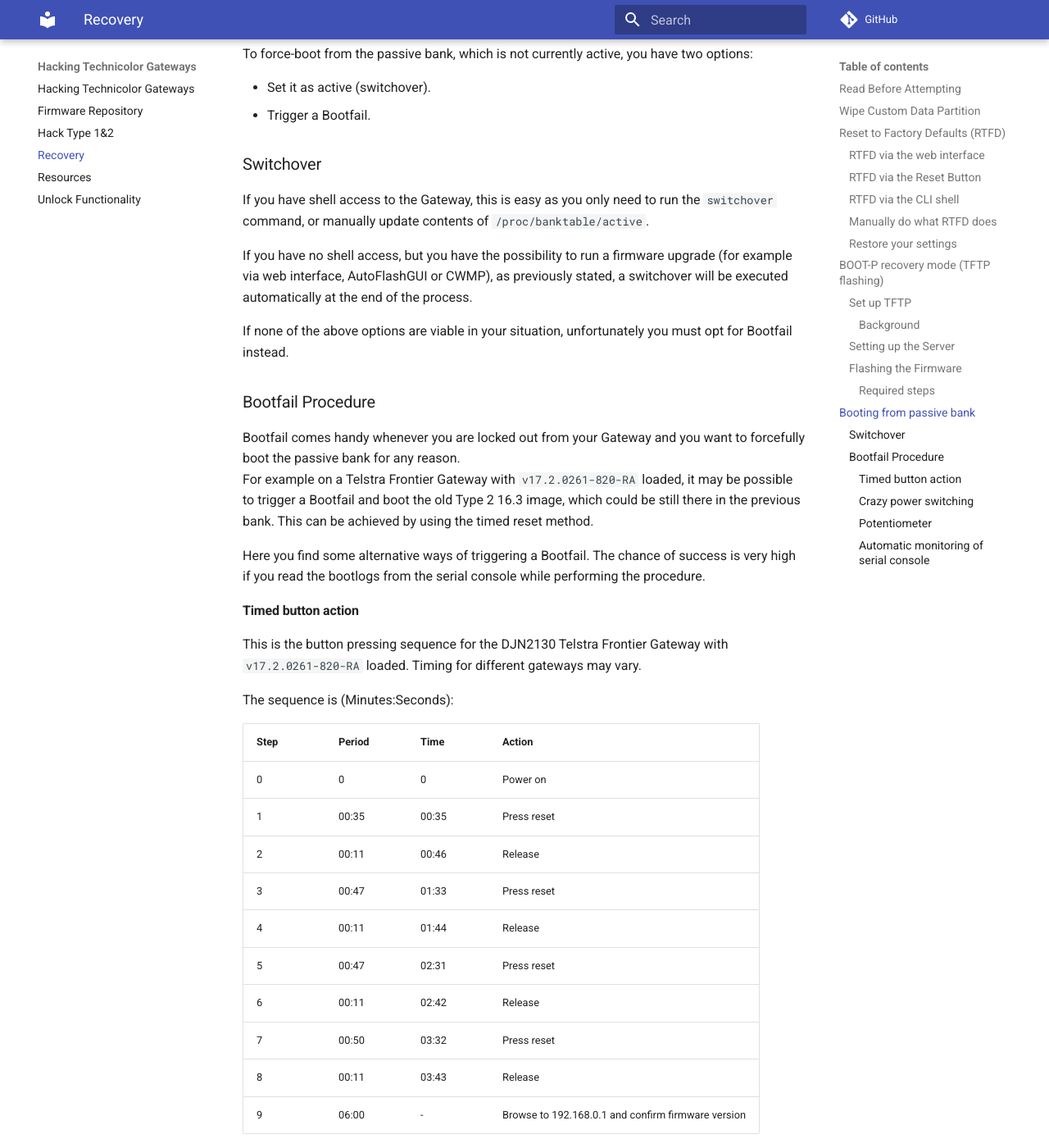
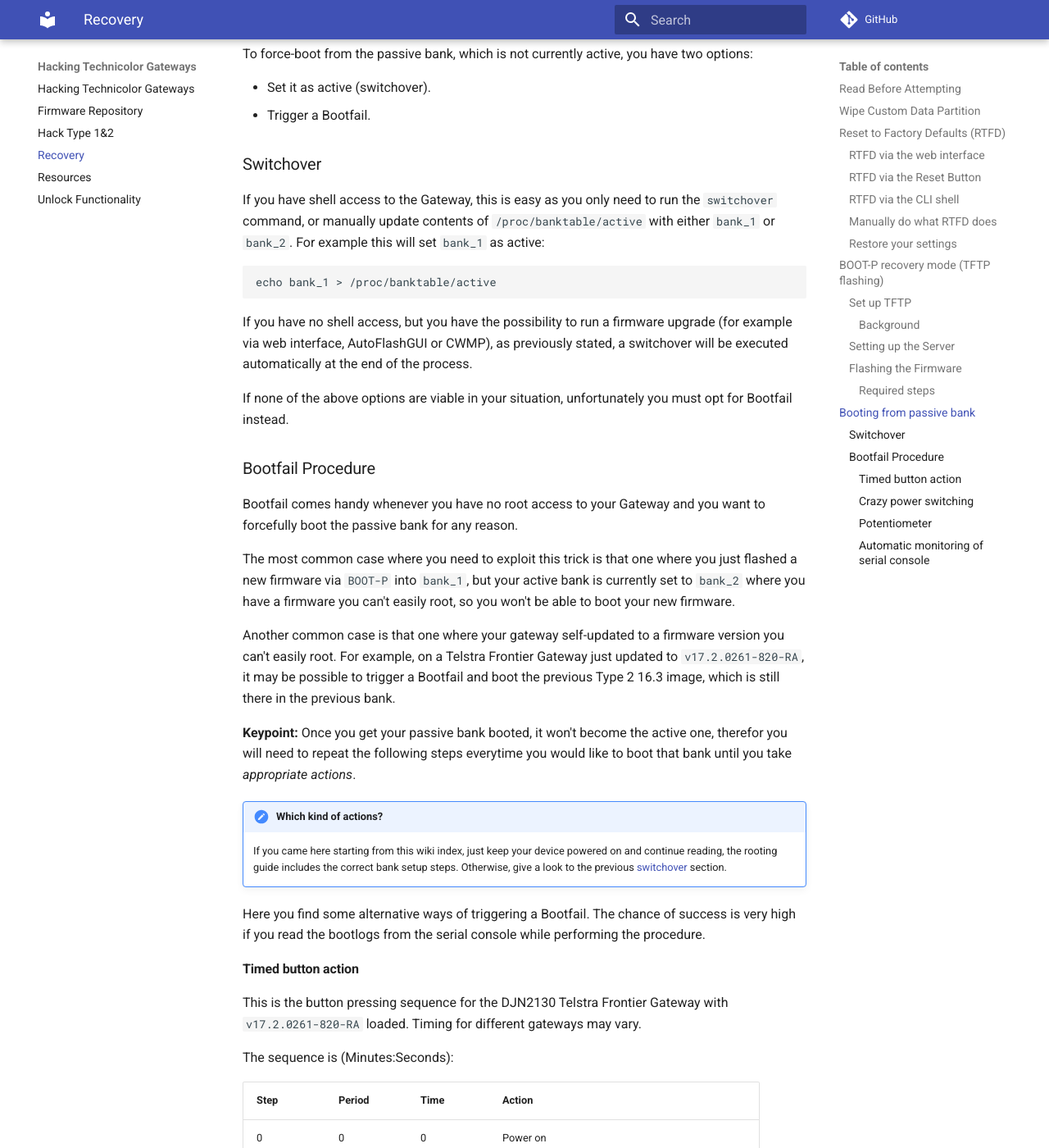
Before and after one commit to hack-technicolor/hack-technicolor, an MkDocs documentation site: the page built from docs/Recovery.md, in a window 1280 px wide and 1400 px high, scrolled down 9262 px. Shown: the whole window at 82% size. Built offline with MkDocs 1.6.1 and Material for MkDocs 9.7.7, drawn with Linux system fonts in a browser that asks for light colours; comment, search, counter and statistics services are not loaded.

Commit message:
Better integrate bootfail guide into type3/?? flow

````diff
--- a/docs/Recovery.md
+++ b/docs/Recovery.md
@@ -245,7 +245,10 @@
 
 ### Switchover
 
-If you have shell access to the Gateway, this is easy as you only need to run the `switchover` command, or manually update contents of `/proc/banktable/active`.
+If you have shell access to the Gateway, this is easy as you only need to run the `switchover` command, or manually update contents of `/proc/banktable/active` with either `bank_1` or `bank_2`. For example this will set `bank_1` as active:
+```bash
+echo bank_1 > /proc/banktable/active
+```
 
 If you have no shell access, but you have the possibility to run a firmware upgrade (for example via web interface, AutoFlashGUI or CWMP), as previously stated, a switchover will be executed automatically at the end of the process.
 
@@ -253,8 +256,16 @@
 
 ### Bootfail Procedure
 
-Bootfail comes handy whenever you are locked out from your Gateway and you want to forcefully boot the passive bank for any reason.
-For example on a Telstra Frontier Gateway with `v17.2.0261-820-RA` loaded, it may be possible to trigger a Bootfail and boot the old Type 2 16.3 image, which could be still there in the previous bank. This can be achieved by using the timed reset method.
+Bootfail comes handy whenever you have no root access to your Gateway and you want to forcefully boot the passive bank for any reason.
+
+The most common case where you need to exploit this trick is that one where you just flashed a new firmware via `BOOT-P` into `bank_1`, but your active bank is currently set to `bank_2` where you have a firmware you can't easily root, so you won't be able to boot your new firmware.
+
+Another common case is that one where your gateway self-updated to a firmware version you can't easily root. For example, on a Telstra Frontier Gateway just updated to `v17.2.0261-820-RA`, it may be possible to trigger a Bootfail and boot the previous Type 2 16.3 image, which is still there in the previous bank.
+
+**Keypoint:** Once you get your passive bank booted, it won't become the active one, therefor you will need to repeat the following steps everytime you would like to boot that bank until you take *appropriate actions*.
+
+!!! hint "Which kind of actions?"
+    If you came here starting from this wiki index, just keep your device powered on and continue reading, the rooting guide includes the correct bank setup steps. Otherwise, give a look to the previous [switchover](#switchover) section.
 
 Here you find some alternative ways of triggering a Bootfail. The chance of success is very high if you read the bootlogs from the serial console while performing the procedure.
 
````
Also changed, not shown: docs/index.md (+1 -1 lines).
